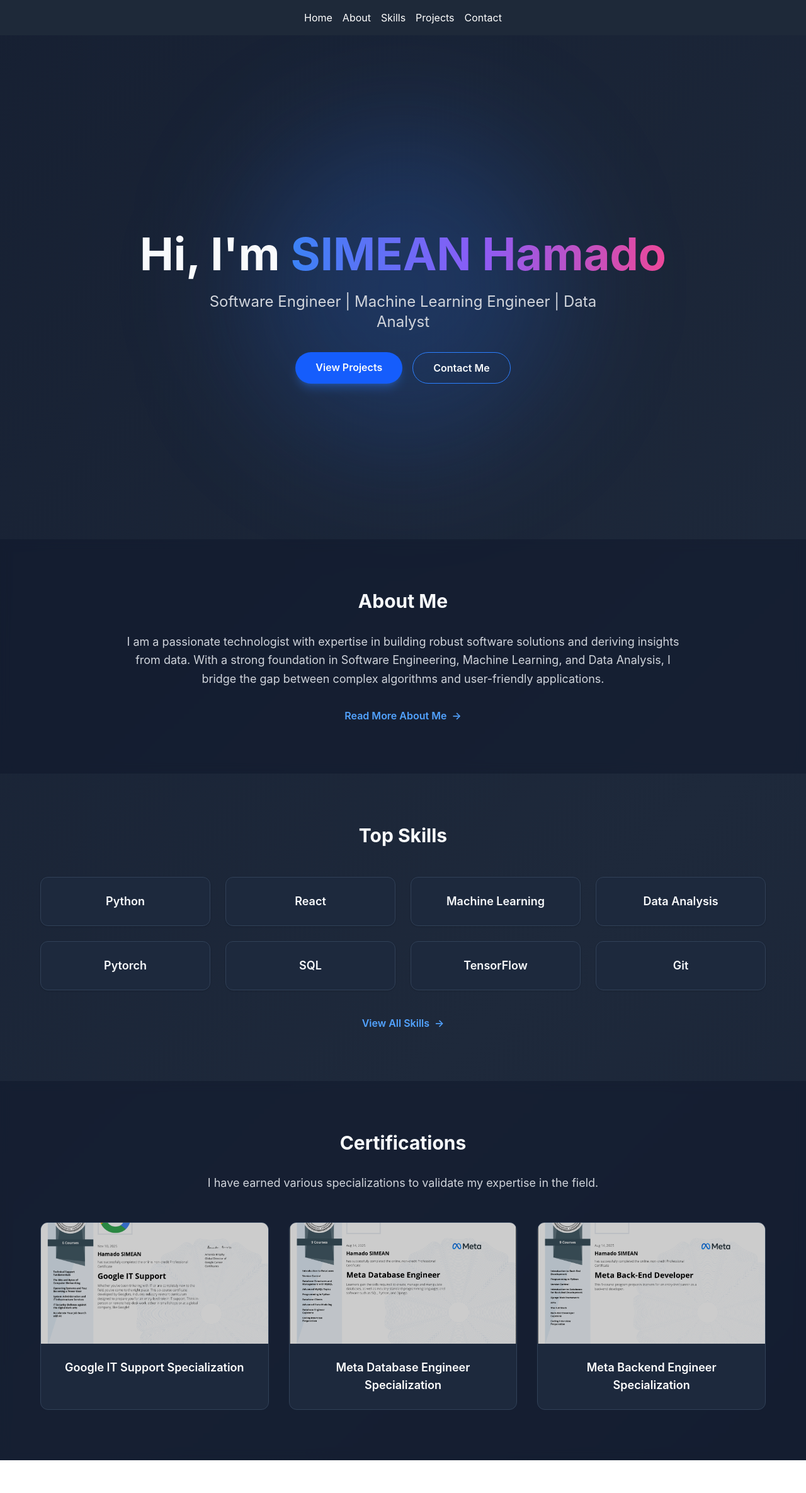
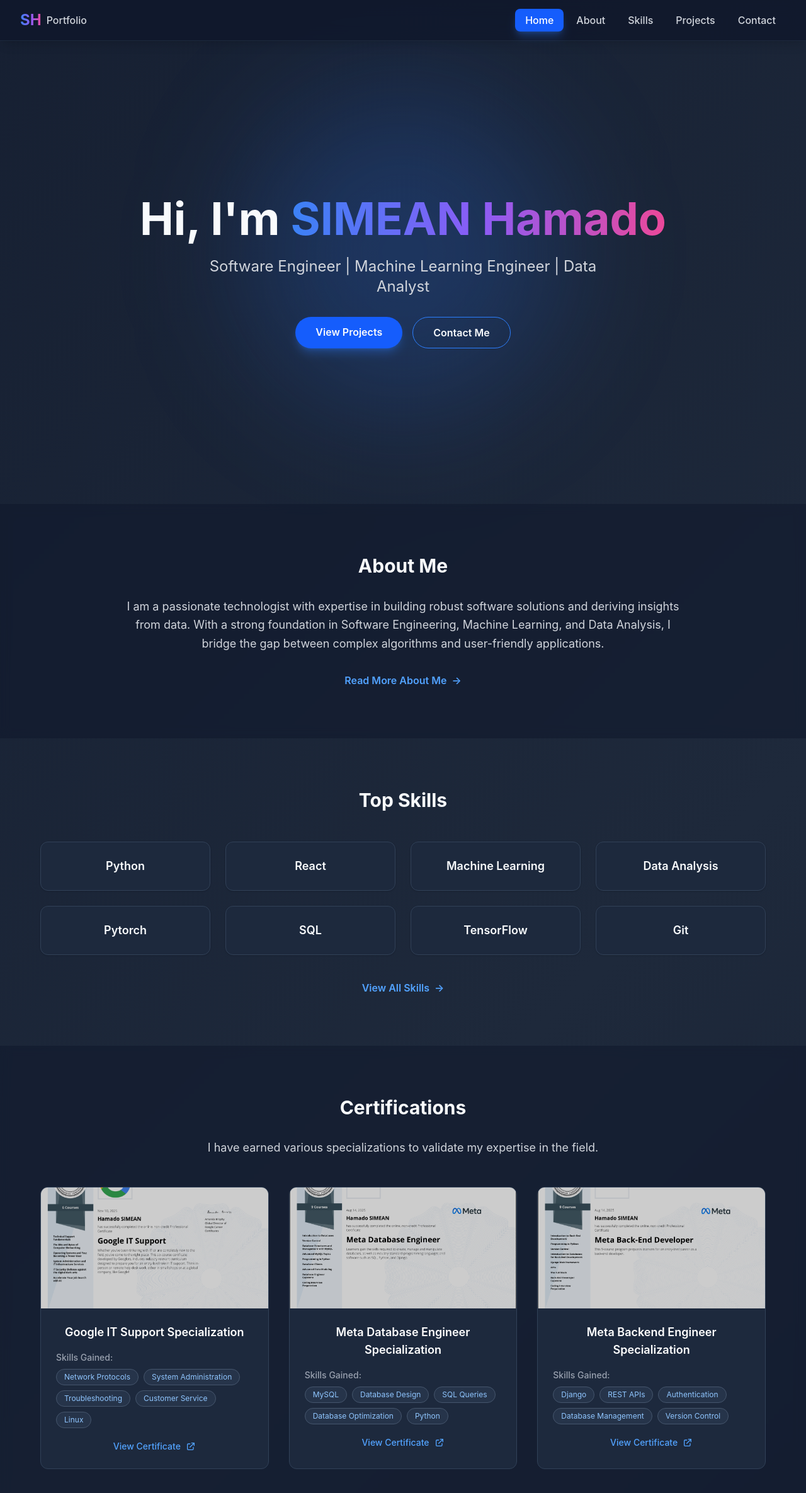
Before and after one commit to hamadosimean/portifolio, a React (Vite) app: page / in a window 1280 px wide. Shown: the top 2370 px of the page at 63% size. Before the commit the page ends 2318 px from the top, so only its background shows below. Built offline with nearby package versions, Linux system fonts and the light colour scheme.

Commit message:
add certificate links and menu responsiveness

```diff
--- a/src/components/NavBar.jsx
+++ b/src/components/NavBar.jsx
@@ -1,17 +1,93 @@
-import React from 'react'
-import { Outlet } from 'react-router-dom'
-import { Link } from 'react-router-dom'
+import React, { useState } from 'react'
+import { Outlet, Link, useLocation } from 'react-router-dom'
+
 function NavBar() {
+    const [isMenuOpen, setIsMenuOpen] = useState(false)
+    const location = useLocation()
+
+    const navLinks = [
+        { to: '/', label: 'Home' },
+        { to: '/about', label: 'About' },
+        { to: '/skills', label: 'Skills' },
+        { to: '/projects', label: 'Projects' },
+        { to: '/contact', label: 'Contact' }
+    ]
+
+    const isActive = (path) => {
+        return location.pathname === path
+    }
+
     return (
         <div className="flex flex-col min-h-screen">
-            <nav className="flex justify-center p-4 bg-gray-800">
-                <ul className="flex space-x-4">
-                    <li> <Link to="/" className="text-white">Home</Link></li>
-                    <li> <Link to="/about" className="text-white">About</Link></li>
-                    <li> <Link to="/skills" className="text-white">Skills</Link></li>
-                    <li> <Link to="/projects" className="text-white">Projects</Link></li>
-                    <li> <Link to="/contact" className="text-white">Contact</Link></li>
-                </ul>
+            <nav className="fixed top-0 left-0 right-0 z-50 bg-slate-900/80 backdrop-blur-md border-b border-slate-800 shadow-lg">
+                <div className="max-w-7xl mx-auto px-4 sm:px-6 lg:px-8">
+                    <div className="flex justify-between items-center h-16">
+                        {/* Logo/Brand */}
+                        <Link to="/" className="flex items-center space-x-2 group">
+                            <span className="text-2xl font-bold gradient-text">SH</span>
+                            <span className="hidden sm:block text-gray-300 font-medium group-hover:text-white transition-colors">
+                                Portfolio
+                            </span>
+                        </Link>
+
+                        {/* Desktop Navigation */}
+                        <ul className="hidden md:flex space-x-1">
+                            {navLinks.map((link) => (
+                                <li key={link.to}>
+                                    <Link
+                                        to={link.to}
+                                        className={`px-4 py-2 rounded-lg font-medium transition-all duration-300 ${isActive(link.to)
+                                                ? 'bg-blue-600 text-white shadow-lg shadow-blue-500/30'
+                                                : 'text-gray-300 hover:bg-slate-800 hover:text-white'
+                                            }`}
+                                    >
+                                        {link.label}
+                                    </Link>
+                                </li>
+                            ))}
+                        </ul>
+
+                        {/* Mobile Menu Button */}
+                        <button
+                            onClick={() => setIsMenuOpen(!isMenuOpen)}
+                            className="md:hidden p-2 rounded-lg text-gray-300 hover:bg-slate-800 hover:text-white transition-colors focus:outline-none focus:ring-2 focus:ring-blue-500"
+                            aria-label="Toggle menu"
+                        >
+                            {isMenuOpen ? (
+                                <svg className="w-6 h-6" fill="none" stroke="currentColor" viewBox="0 0 24 24">
+                                    <path strokeLinecap="round" strokeLinejoin="round" strokeWidth={2} d="M6 18L18 6M6 6l12 12" />
+                                </svg>
+                            ) : (
+                                <svg className="w-6 h-6" fill="none" stroke="currentColor" viewBox="0 0 24 24">
+                                    <path strokeLinecap="round" strokeLinejoin="round" strokeWidth={2} d="M4 6h16M4 12h16M4 18h16" />
+                                </svg>
+                            )}
+                        </button>
+                    </div>
+
+                    {/* Mobile Navigation */}
+                    <div
+                        className={`md:hidden transition-all duration-300 ease-in-out overflow-hidden ${isMenuOpen ? 'max-h-64 opacity-100' : 'max-h-0 opacity-0'
+                            }`}
+                    >
+                        <ul className="py-4 space-y-2">
+                            {navLinks.map((link) => (
+                                <li key={link.to}>
+                                    <Link
+                                        to={link.to}
+                                        onClick={() => setIsMenuOpen(false)}
+                                        className={`block px-4 py-3 rounded-lg font-medium transition-all ${isActive(link.to)
+                                                ? 'bg-blue-600 text-white shadow-lg shadow-blue-500/30'
+                                                : 'text-gray-300 hover:bg-slate-800 hover:text-white'
+                                            }`}
+                                    >
+                                        {link.label}
+                                    </Link>
+                                </li>
+                            ))}
+                        </ul>
+                    </div>
+                </div>
             </nav>
             <Outlet />
         </div>
--- a/src/pages/home.jsx
+++ b/src/pages/home.jsx
@@ -139,9 +139,24 @@ function Home() {
                         className='grid grid-cols-1 md:grid-cols-3 gap-8'
                     >
                         {[
-                            { name: 'Google IT Support Specialization', image: googleIT },
-                            { name: 'Meta Database Engineer Specialization', image: metaDatabase },
-                            { name: 'Meta Backend Engineer Specialization', image: metaBackend }
+                            {
+                                name: 'Google IT Support Specialization',
+                                image: googleIT,
+                                skills: ['Network Protocols', 'System Administration', 'Troubleshooting', 'Customer Service', 'Linux'],
+                                certificateUrl: 'https://www.coursera.org/account/accomplishments/professional-cert/certificate/94EGAME5FOIX'
+                            },
+                            {
+                                name: 'Meta Database Engineer Specialization',
+                                image: metaDatabase,
+                                skills: ['MySQL', 'Database Design', 'SQL Queries', 'Database Optimization', 'Python'],
+                                certificateUrl: 'https://www.coursera.org/account/accomplishments/professional-cert/AN3PX7JOZ3QX'
+                            },
+                            {
+                                name: 'Meta Backend Engineer Specialization',
+                                image: metaBackend,
+                                skills: ['Django', 'REST APIs', 'Authentication', 'Database Management', 'Version Control'],
+                                certificateUrl: 'https://www.coursera.org/account/accomplishments/professional-cert/883ZH75G5ORK'
+                            }
                         ].map((cert, index) => (
                             <motion.div
                                 key={index}
@@ -153,8 +168,41 @@ function Home() {
                                     <img src={cert.image} alt={cert.name} className='w-full h-full object-cover transition-transform duration-500 group-hover:scale-110' />
                                     <div className="absolute inset-0 bg-black/20 group-hover:bg-transparent transition-colors"></div>
                                 </div>
-                                <div className='p-6'>
+                                <div className='p-6 space-y-4'>
                                     <h3 className='font-semibold text-lg text-white group-hover:text-blue-400 transition-colors'>{cert.name}</h3>
+
+                                    {/* Skills Gained */}
+                                    <div className='text-left'>
+                                        <p className='text-sm text-gray-400 mb-2 font-medium'>Skills Gained:</p>
+                                        <div className='flex flex-wrap gap-2'>
+                                            {cert.skills.map((skill, idx) => (
+                                                <span
+                                                    key={idx}
+                                                    className='text-xs px-3 py-1 bg-slate-700/50 rounded-full text-blue-300 border border-slate-600 hover:border-blue-500 transition-colors'
+                                                >
+                                                    {skill}
+                                                </span>
+                                            ))}
+                                        </div>
+                                    </div>
+
+                                    {/* Certificate Link */}
+                                    <a
+                                        href={cert.certificateUrl}
+                                        target="_blank"
+                                        rel="noopener noreferrer"
+                                        className='inline-flex items-center gap-2 text-blue-400 hover:text-blue-300 font-medium text-sm transition-colors group/link'
+                                    >
+                                        <span>View Certificate</span>
+                                        <svg
+                                            className="w-4 h-4 transition-transform group-hover/link:translate-x-1"
+                                            fill="none"
+                                            stroke="currentColor"
+                                            viewBox="0 0 24 24"
+                                        >
+                                            <path strokeLinecap="round" strokeLinejoin="round" strokeWidth={2} d="M10 6H6a2 2 0 00-2 2v10a2 2 0 002 2h10a2 2 0 002-2v-4M14 4h6m0 0v6m0-6L10 14" />
+                                        </svg>
+                                    </a>
                                 </div>
                             </motion.div>
                         ))}
```
